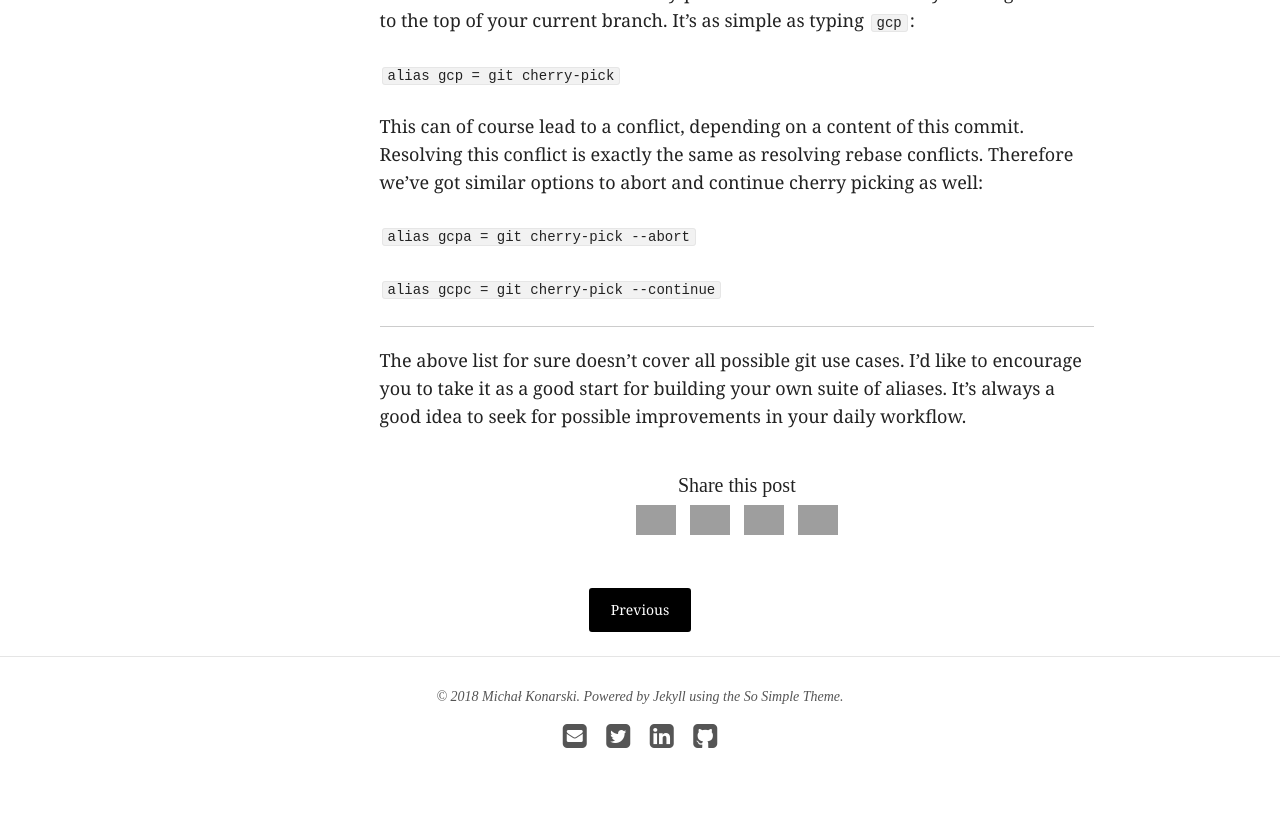
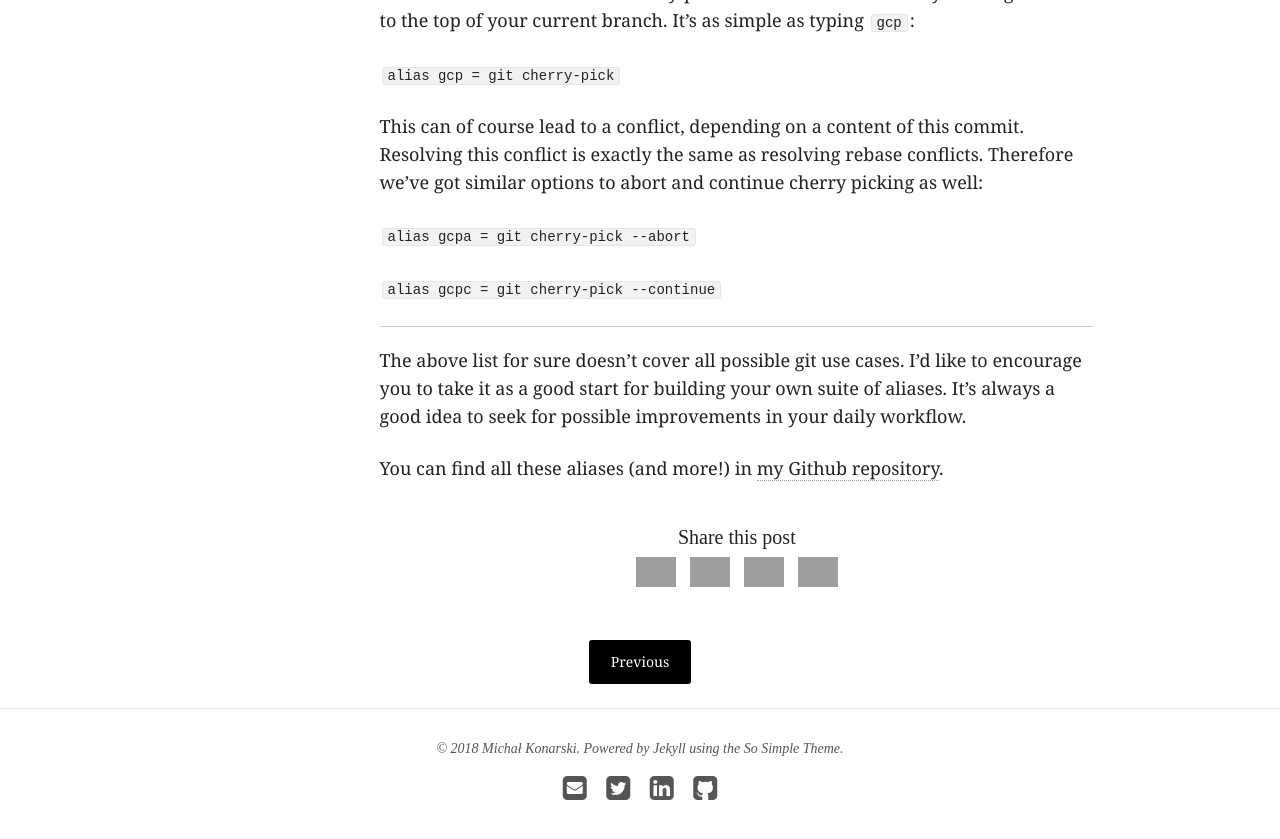
Before and after one commit to mjkonarski/mjkonarski.github.io, a Jekyll site: the page built from _posts/2018-11-05-git-aliases-i-cant-live-without.md, in a window 1280 px wide and 900 px high, scrolled down 7681 px. Shown: the top 839 px of the window. Built offline with Jekyll 4.4.1, drawn with Linux system fonts in a browser that asks for light colours; nearby versions of some CDN libraries; grey boxes are pictures that could not be loaded.

Commit message:
Add a link at the end

```diff
--- a/_posts/2018-11-05-git-aliases-i-cant-live-without.md
+++ b/_posts/2018-11-05-git-aliases-i-cant-live-without.md
@@ -195,3 +195,5 @@ This can of course lead to a conflict, depending on a content of this commit. Re
 ----
 
 The above list for sure doesn’t cover all possible git use cases. I’d like to encourage you to take it as a good start for building your own suite of aliases. It’s always a good idea to seek for possible improvements in your daily workflow.
+
+You can find all these aliases (and more!) in [my Github repository](https://github.com/mjkonarski/oh-my-git-aliases).
```
